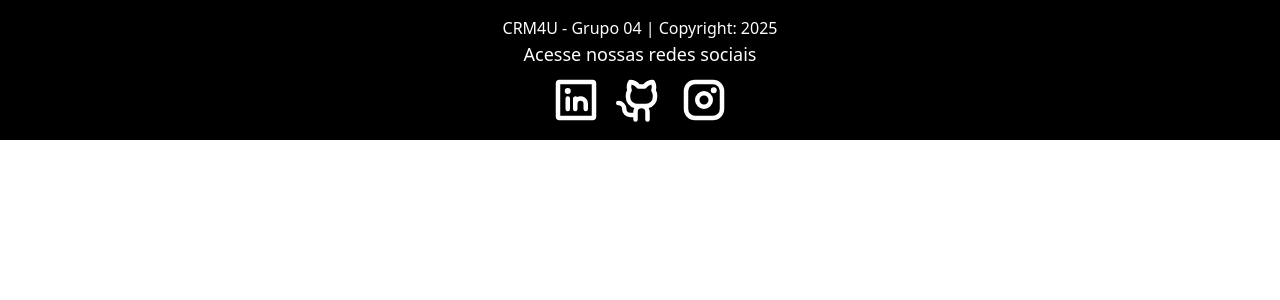
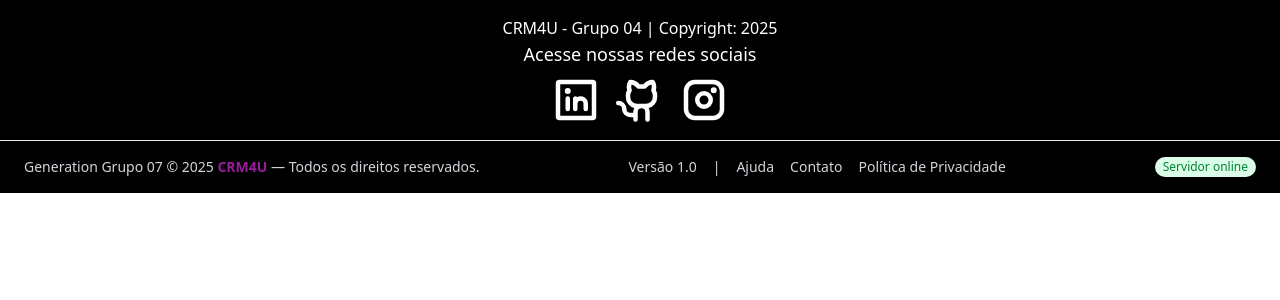
Before and after one commit to Grupo-4-Turma-Javascript-07/crm-frontend, a React (Vite) app: page / in a window 1280 px wide. Shown: the top 300 px of the page. Built offline with nearby package versions, Linux system fonts and the light colour scheme.

Commit message:
adicionando FooterSistema

```diff
--- a/src/App.tsx
+++ b/src/App.tsx
@@ -1,9 +1,11 @@
 import Footer from "./components/footer/Footer"
+import FooterSistema from "./components/footer/FooterSistema"
 
 function App() {
   return (
     <>
     <Footer/>
+    <FooterSistema/>
     </>
   )
 }
--- /dev/null
+++ b/src/components/footer/FooterSistema.tsx
@@ -0,0 +1,28 @@
+function Footer() {
+  const year = new Date().getFullYear();
+
+  return (
+    <footer className="w-full bg-black text-gray-300 text-sm border-t border-gray-200 px-6 py-4 flex flex-col md:flex-row items-center justify-between">
+
+      <div className="text-center md:text-left mb-2 md:mb-0">
+        Generation Grupo 07 © {year} <strong className="text-[#981c9d]">CRM4U</strong> — Todos os direitos reservados.
+      </div>
+
+      <div className="flex items-center gap-4 mb-2 md:mb-0">
+        <span className="hidden sm:inline">Versão 1.0</span>
+        <span className="hidden sm:inline">|</span>
+        <a href="https://github.com/Grupo-4-Turma-Javascript-07" className="hover:text-emerald-700" target="_blank" rel="noopener noreferrer">Ajuda</a>
+        <a href="https://www.linkedin.com/" className="hover:text-emerald-700" target="_blank" rel="noopener noreferrer">Contato</a>
+        <a href="#" className="hover:text-emerald-700">Política de Privacidade</a>
+      </div>
+
+      <div className="flex items-center gap-3">
+        <span className="text-xs px-2 py-0.5 bg-green-100 text-green-700 rounded-full">
+          Servidor online
+        </span>
+      </div>
+    </footer>
+  );
+}
+
+export default Footer;
--- a/src/index.css
+++ b/src/index.css
@@ -33,5 +33,5 @@
 
 h1, h2, h3, h4, h5, h6 {
   font-family: var(--font-family-Source);
-  font-weight: 700;;
+  font-weight: 700;
 } */
```
